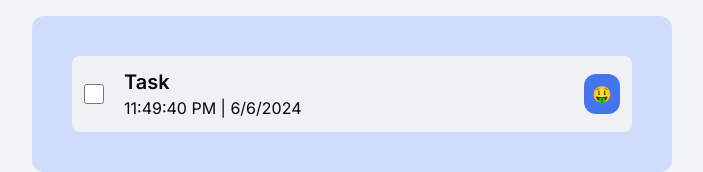
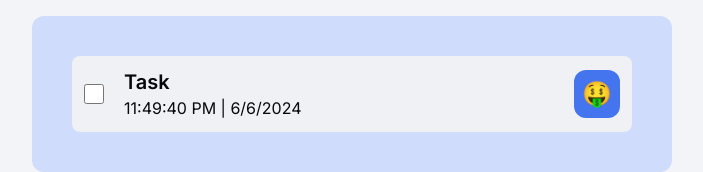
Before and after one commit to JerryShum/todo-aoi, a React (Vite) app: page / in a window 1280 px wide. Shown: the part 350-522 px from the top of the page, without its empty margins (288-991 px from the left). Built offline with nearby package versions, Linux system fonts and the light colour scheme.

Commit message:
feat: made emoji button bigger

```diff
--- a/src/components/IconButton.jsx
+++ b/src/components/IconButton.jsx
@@ -1,6 +1,6 @@
 export default function IconButton({ children }) {
   return (
-    <button className="bg-accent-600 rounded-xl p-2  hover:bg-accent-500 duration-300">
+    <button className="bg-accent-600 rounded-xl p-2  hover:bg-accent-500 duration-300 text-2xl">
       {children}
     </button>
   );
```
